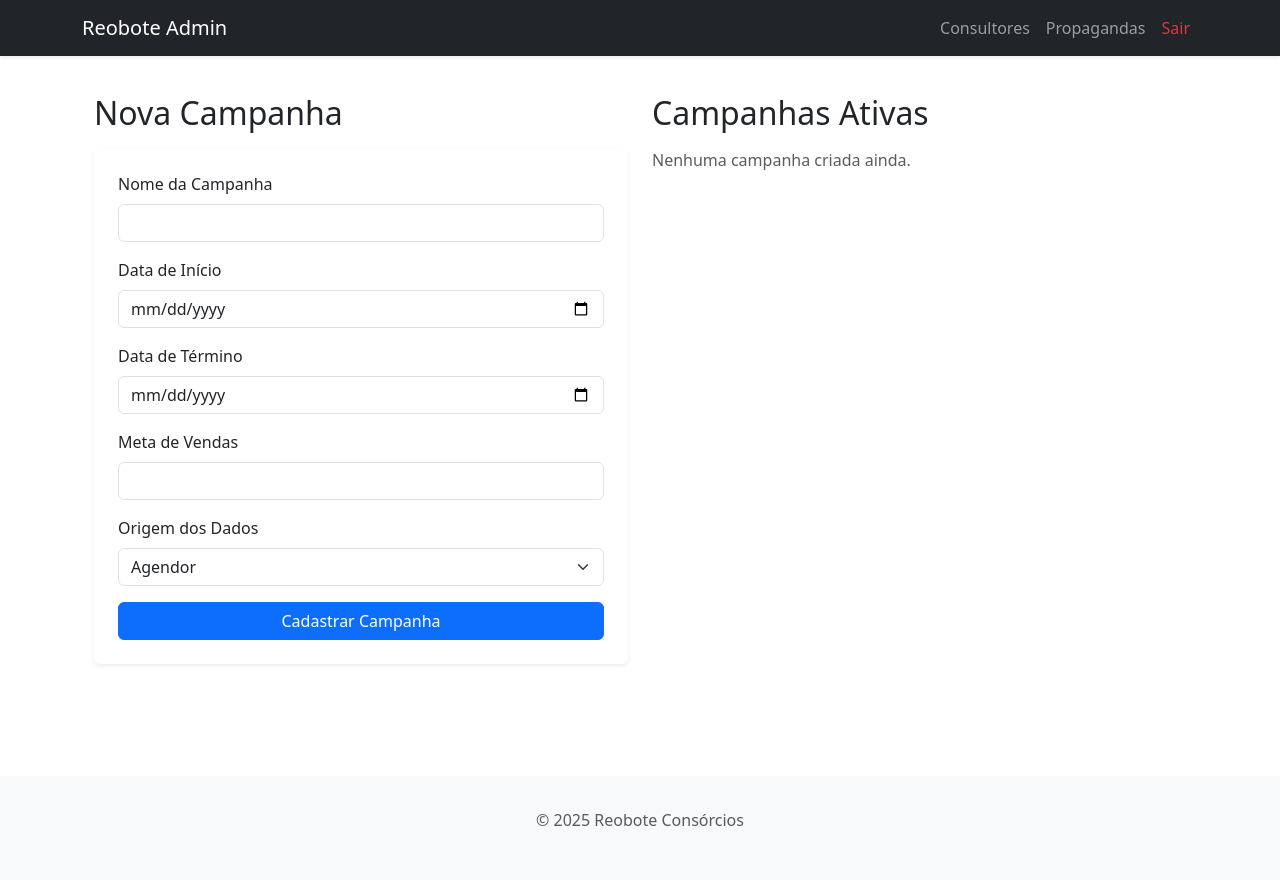
After one commit to queziajesuinod/painel_reobote_consorcios, a Flask app: page /campanhas in a window 1280 px wide. The commit adds this page. Run offline with Flask 3, Linux system fonts and the light colour scheme; the visitor is signed in with stand-in values (Sample User, id 1); some libraries are stand-ins or nearby versions.

Commit message:
Codificacao de Campanha, eimplemntacao de fogos

```diff
--- a/app.py
+++ b/app.py
@@ -1,14 +1,16 @@
 from flask import Flask, render_template, request, redirect, session, jsonify
 from flask_sqlalchemy import SQLAlchemy
 from flask_bootstrap import Bootstrap
-from models import db, Consultor, Propaganda
+from models import db, Consultor, Propaganda, Campanha, OrigemDados
 from dotenv import load_dotenv
 from conectar_cotas import conectar_cotas
 from utils_agendor import fetch_deal_data, fetch_deal_meta, params_ganhos, params_prospeccao, params_quentes, API_URL, API_TOKEN, meses
 from dateutil import parser
 from collections import defaultdict
 from datetime import datetime
+from flask import flash
 import os, base64
+
 
 load_dotenv()
 
@@ -32,6 +34,66 @@ def format_valor(valor):
         return f"{valor/1_000:.0f}K"
     return f"{valor:.0f}"
 app.jinja_env.filters['format_valor'] = format_valor
+
+def converter_data_brasileira(data_str):
+    if not data_str or str(data_str).strip() == '':
+        return None  # ou pd.NaT, se quiser manter no padrão do pandas
+    try:
+        return datetime.strptime(data_str, "%d/%m/%Y").date()
+    except:
+        try:
+            return parser.parse(data_str).date()
+        except:
+            return None
+
+def calcular_progresso_campanha():
+    campanha = Campanha.query.first()
+    if not campanha:
+        return 0, '', 'secondary', None, None
+
+    inicio = campanha.data_inicio
+    fim = campanha.data_fim
+    origem = campanha.origem
+    meta = campanha.meta
+
+    # Garantir que as datas da campanha estejam no tipo date
+    if isinstance(inicio, str):
+        inicio = parser.parse(inicio).date()
+    if isinstance(fim, str):
+        fim = parser.parse(fim).date()
+
+    valor_total = 0
+    ano_atual = datetime.now().year
+
+    if origem.value.strip().upper() == 'AGENDOR':
+        ganhos = fetch_deal_data(API_URL, API_TOKEN, params_ganhos)
+        def data_agendor_valida(data_str):
+            try:
+                data = parser.parse(data_str).date()
+                return inicio <= data <= fim
+            except:
+                return False
+        ganhos_periodo = [
+            g for g in ganhos if g.get('Data Final') and data_agendor_valida(g['Data Final'])
+        ]
+        valor_total = sum(g['Valor do Negócio'] for g in ganhos_periodo)
+
+    elif origem.value.strip().upper() == 'COTAS':
+        cotas = conectar_cotas()
+        cotas['DATA'] = cotas['DATA'].apply(converter_data_brasileira)
+        cotas = cotas[cotas['DATA'].notna()]  # Remove datas inválidas
+        cotas = cotas[cotas['ANO'] == ano_atual]
+
+        valor_total = cotas[
+            (cotas['DATA'] >= inicio) & (cotas['DATA'] <= fim)
+        ]['VALOR TOTAL'].sum()
+        print(valor_total)
+
+    porcentagem = (valor_total * 100) / meta if meta else 0
+    cor = 'danger' if porcentagem < 30 else 'warning' if porcentagem < 70 else 'success'
+    texto = f"{porcentagem:.2f}%" if porcentagem >= 5 else ""
+
+    return porcentagem, texto, cor, valor_total, meta
 
 @app.route('/', methods=['GET', 'POST'])
 def login():
@@ -86,6 +148,7 @@ def analytics():
         }
 
     porcentagem_churras, texto_churras, cor_churras = update_progress(ganhos, mes_atual, ano_atual)
+    porcentagem_campanha, texto_campanha, cor_campanha, valor_atual, meta_campanha = calcular_progresso_campanha()
 
     agregado = defaultdict(lambda: {'nome': None, 'total': 0})
     for g in ganhos_mes:
@@ -120,7 +183,13 @@ def analytics():
                            ultima_consultora=ultima_consultora,
                            prospeccao=prospeccao,
                            quentes=quentes,
-                           ranking=ranking)
+                           ranking=ranking,
+                           valor_atual=valor_atual,
+                           meta_campanha=meta_campanha,
+                           campanha_ativa=Campanha.query.filter_by(ativo=True).first(),
+                           porcentagem_campanha=porcentagem_campanha,
+                           texto_campanha=texto_campanha,
+                           cor_campanha=cor_campanha)
 
 @app.route('/verificar-novas-vendas')
 def verificar_novas_vendas():
@@ -188,6 +257,13 @@ def toggle_consultor(id):
     db.session.commit()
     return redirect('/consultores')
 
+@app.route('/consultor/deletar/<int:id>', methods=['POST'])
+def deletar_consultor(id):
+    consultor = Consultor.query.get_or_404(id)
+    db.session.delete(consultor)
+    db.session.commit()
+    return redirect('/consultores')
+
 @app.route('/consultor/editar/<int:id>', methods=['GET', 'POST'])
 def editarConsultor(id):
     consultor = Consultor.query.get_or_404(id)
@@ -221,7 +297,29 @@ def novoConsultor():
     db.session.commit()
     return redirect('/consultores')
 
+@app.route('/campanhas', methods=['GET', 'POST'])
+def campanhas():
+    if not session.get('logado'):
+        return redirect('/')
+
+    if request.method == 'POST':
+        nome = request.form['nome']
+        data_inicio = datetime.strptime(request.form['data_inicio'], '%Y-%m-%d')
+        data_fim = datetime.strptime(request.form['data_fim'], '%Y-%m-%d')
+        meta = float(request.form['meta'])
+        origem = OrigemDados[request.form['origem']]
+        ativo = 'ativo' in request.form
+
+        nova = Campanha(nome=nome, data_inicio=data_inicio, data_fim=data_fim, meta=meta, origem=origem, ativo=ativo)
+        db.session.add(nova)
+        db.session.commit()
+        flash("Campanha criada com sucesso.")
+        return redirect('/campanhas')
+
+    campanhas = Campanha.query.order_by(Campanha.data_inicio.desc()).all()
+    return render_template('campanhas.html', campanhas=campanhas)
+
 if __name__ == '__main__':
     with app.app_context():
         db.create_all()
-    app.run(host='0.0.0.0', port=8182, debug=False)
+    app.run(host='0.0.0.0', port=8182, debug=True)
--- /dev/null
+++ b/templates/campanhas.html
@@ -0,0 +1,57 @@
+{% extends 'base.html' %}
+{% block title %}Gerenciar Campanhas{% endblock %}
+{% block content %}
+<div class="container py-4">
+  <div class="row mb-4">
+    <div class="col-md-6">
+      <h2 class="mb-3">Nova Campanha</h2>
+      <form method="post" class="shadow-sm p-4 bg-white rounded">
+        <div class="mb-3">
+          <label for="nome" class="form-label">Nome da Campanha</label>
+          <input type="text" id="nome" name="nome" class="form-control" required>
+        </div>
+        <div class="mb-3">
+          <label for="data_inicio" class="form-label">Data de Início</label>
+          <input type="date" id="data_inicio" name="data_inicio" class="form-control" required>
+        </div>
+        <div class="mb-3">
+          <label for="data_fim" class="form-label">Data de Término</label>
+          <input type="date" id="data_fim" name="data_fim" class="form-control" required>
+        </div>
+        <div class="mb-3">
+          <label for="meta" class="form-label">Meta de Vendas</label>
+          <input type="number" step="0.01" id="meta" name="meta" class="form-control" required>
+        </div>
+        <div class="mb-3">
+          <label for="origem" class="form-label">Origem dos Dados</label>
+          <select name="origem" id="origem" class="form-select" required>
+            <option value="AGENDOR">Agendor</option>
+            <option value="COTAS">Cotas</option>
+          </select>
+        </div>
+        <button type="submit" class="btn btn-primary w-100">Cadastrar Campanha</button>
+      </form>
+    </div>
+
+    <div class="col-md-6">
+      <h2 class="mb-3">Campanhas Ativas</h2>
+      {% if campanhas %}
+        <ul class="list-group shadow-sm">
+          {% for c in campanhas %}
+            <li class="list-group-item d-flex justify-content-between align-items-start">
+              <div class="ms-2 me-auto">
+                <div class="fw-bold">{{ c.nome }}</div>
+                <small>{{ c.data_inicio.strftime('%d/%m/%Y') }} até {{ c.data_fim.strftime('%d/%m/%Y') }}</small><br>
+                <span class="badge bg-info text-dark mt-1">Origem: {{ c.origem.value }}</span>
+              </div>
+              <span class="badge bg-primary rounded-pill">R$ {{ c.meta|format_valor }}</span>
+            </li>
+          {% endfor %}
+        </ul>
+      {% else %}
+        <p class="text-muted">Nenhuma campanha criada ainda.</p>
+      {% endif %}
+    </div>
+  </div>
+</div>
+{% endblock %}
```
Also changed, not shown: models.py (+18 -0 lines), static/js/fireworks.js (added, +122 -0 lines), templates/analytics.html (+54 -17 lines).
